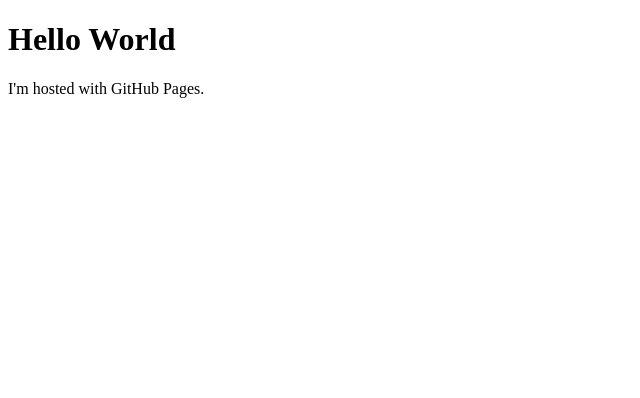
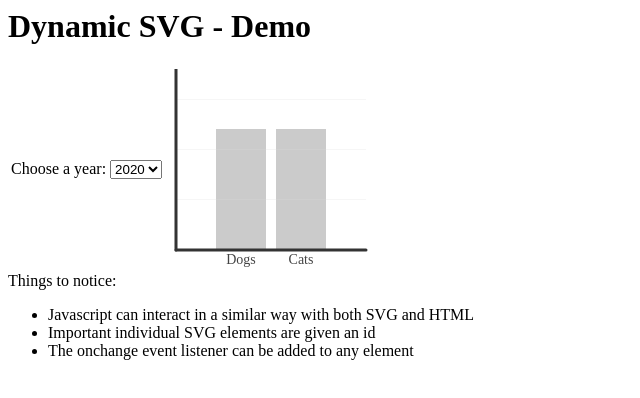
Before and after one commit to samlevy1/.github.io, a plain HTML site: page index.html in a window 1280 px wide. Shown: the whole page, without its empty margins (0-640 px from the left). Drawn offline with Linux system fonts and the light colour scheme.

Commit message:
real demo

```diff
--- a/index.html
+++ b/index.html
@@ -1,7 +1,69 @@
-<!DOCTYPE html>
 <html>
+<head>
+  <title>Dynamic SVG - Demo</title>
+  <link rel="stylesheet" href="styles.css">
+</head>
 <body>
-<h1>Hello World</h1>
-<p>I'm hosted with GitHub Pages.</p>
+  <h1>Dynamic SVG - Demo</h1>
+
+  <table>
+    <tr>
+      <td>
+        <label for="cars">Choose a year:</label>
+        <select name="year" id="year_select" onchange="changeData()">
+          <option value="2020">2020</option>
+          <option value="2021">2021</option>
+          <option value="2022">2022</option>
+          <option value="2023">2023</option>
+        </select>
+      </td>
+      <td>
+        <svg xmlns="http://www.w3.org/2000/svg" viewBox="0 0 300 200" width="100%" height="100%">
+          <rect id = "bar1" class="bar" x="50" y="60" width="50" height="120"/>
+          <text class="label" x="75" y="195" text-anchor="middle">Dogs</text>
+
+          <rect id = "bar2" class="bar" x="110" y="60" width="50" height="120"/>
+          <text class="label" x="135" y="195" text-anchor="middle">Cats</text>
+
+          <line class="grid" x1="10" y1="130.5" x2="200" y2="130.5"/>
+          <line class="grid" x1="10" y1="80.5" x2="200" y2="80.5"/>
+          <line class="grid" x1="10" y1="30.5" x2="200" y2="30.5"/>
+
+          <line class="axis" x1="10" y1="181" x2="200" y2="181" stroke-linecap="round"/>
+          <line class="axis" x1="10" y1="0" x2="10" y2="181" stroke-linecap="round"/>
+        </svg>
+      </td>
+</tr>
+</table>
+  <div>
+  Things to notice:
+    <ul>
+      <li>Javascript can interact in a similar way with both SVG and HTML</li>
+      <li>Important individual SVG elements are given an id</li>
+      <li>The onchange event listener can be added to any element</li>
+    </ul>
+  </div>
+<script>
+  //insert code from tutorial here
+  function changeData(){
+    data={
+     "2020": [120, 120],
+     "2021": [110, 130],
+     "2022": [100, 140],
+     "2023": [90, 150]
+    }
+
+    let year = document.getElementById("year_select").value;
+    let newData = data[year]; //the dropdown value is used as the key
+    document.getElementById("bar1").setAttribute("height", newData[0])
+    document.getElementById("bar1").setAttribute("y", 180-newData[0])
+    document.getElementById("bar2").setAttribute("height", newData[1])
+    document.getElementById("bar2").setAttribute("y", 180-newData[1])
+
+
+  }//end of function changeData()
+
+
+</script>
 </body>
 </html>
--- /dev/null
+++ b/styles.css
@@ -0,0 +1,23 @@
+.axis {
+  stroke: #333333;
+  stroke-width: 3;
+}
+.grid {
+  stroke: #dddddd;
+  stroke-width: 1;
+  opacity: .25;
+}
+.label {
+  cursor: default;
+  text-anchor: middle;
+  font-size: 14px;
+  fill: #444444;
+}
+.bar {
+  fill: #a9a9a9;
+  opacity: 0.6;
+}
+.bar:hover {
+    fill: #ec008c;
+    opacity: 1;
+}
```
Also changed, not shown: 1 other file.
